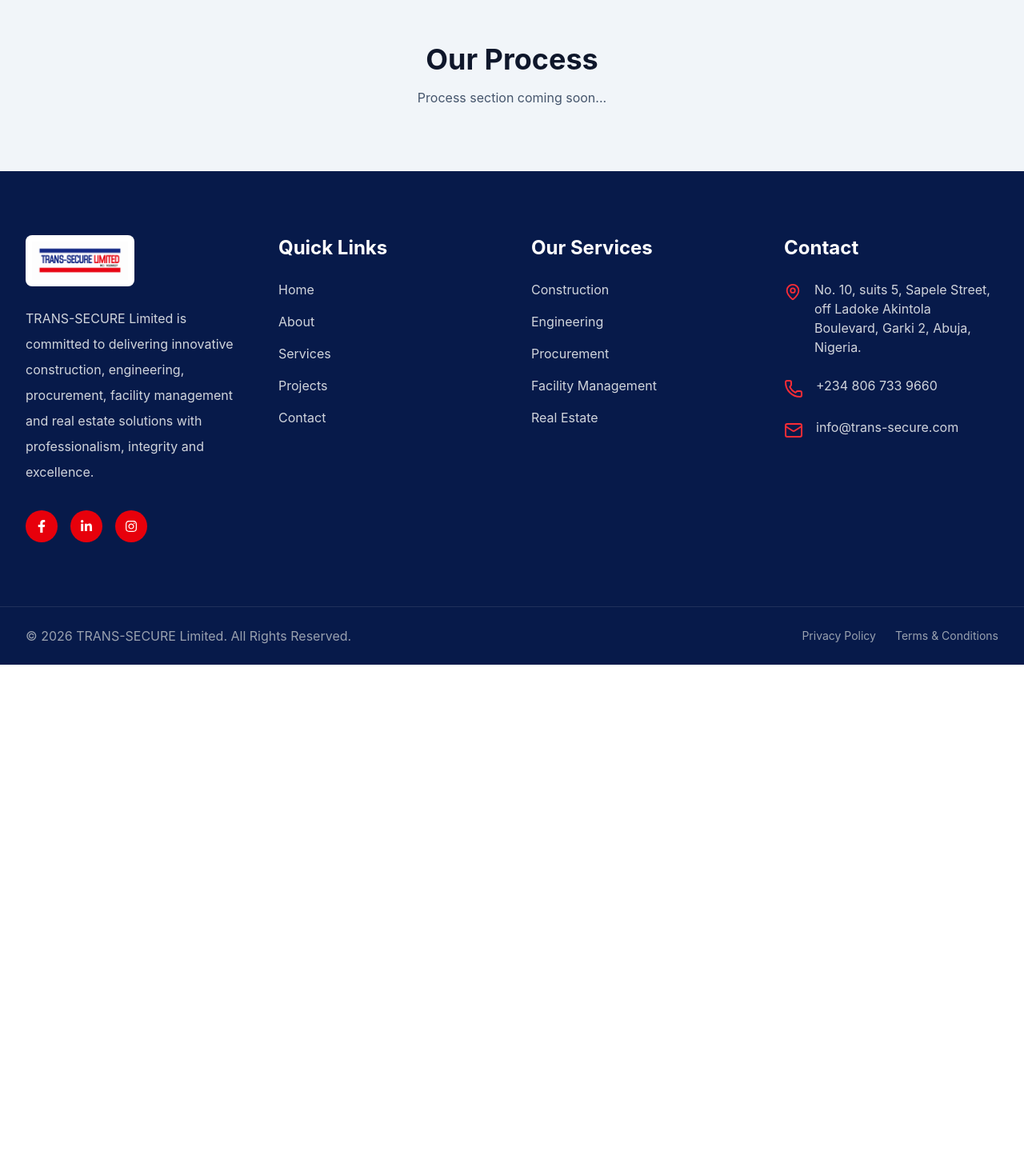
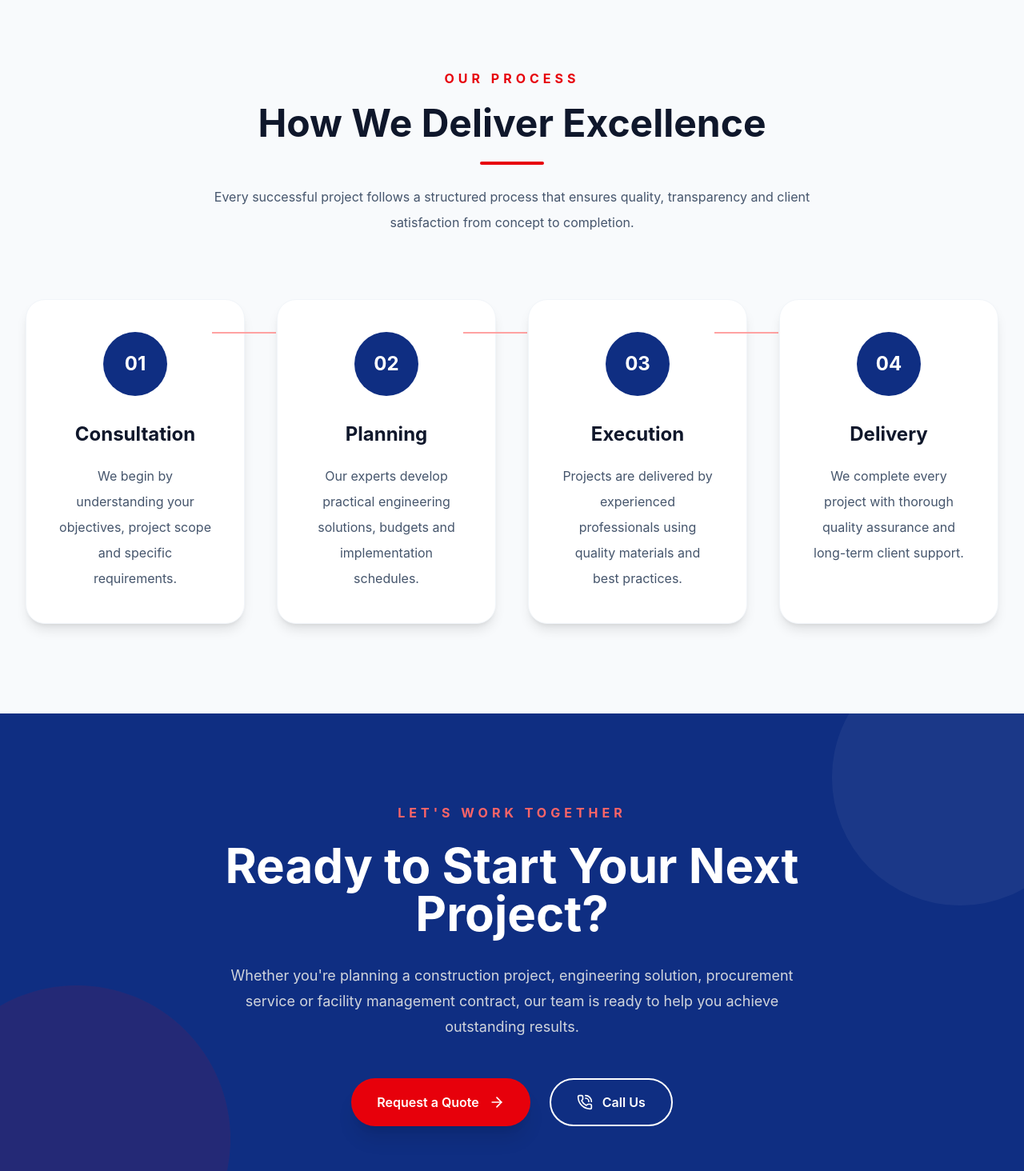
Before and after one commit to Anasbashir0/TRANS-SECURE-WEBSITE, a React (Vite) app: page /services in a window 1280 px wide. Shown: the part 3140-4604 px from the top of the page at 80% size. Before the commit the page ends 3971 px from the top, so only its background shows below. Built offline with nearby package versions, Linux system fonts and the light colour scheme.

Commit message:
Complete Services page with process and CTA sections

```diff
--- /dev/null
+++ b/src/components/CTASection.jsx
@@ -0,0 +1,79 @@
+import { motion } from "framer-motion";
+import { ArrowRight, PhoneCall } from "lucide-react";
+import { Link } from "react-router-dom";
+
+function CTASection() {
+  return (
+    <section className="py-28 bg-[#0F2E82] relative overflow-hidden">
+
+      {/* Background Decoration */}
+
+      <div className="absolute -top-20 -right-20 w-80 h-80 rounded-full bg-white/5"></div>
+      <div className="absolute -bottom-24 -left-24 w-96 h-96 rounded-full bg-red-600/10"></div>
+
+      <div className="relative max-w-5xl mx-auto px-8 text-center">
+
+        <motion.p
+          initial={{ opacity: 0, y: 20 }}
+          whileInView={{ opacity: 1, y: 0 }}
+          viewport={{ once: true }}
+          className="uppercase tracking-[5px] text-red-400 font-bold"
+        >
+          LET'S WORK TOGETHER
+        </motion.p>
+
+        <motion.h2
+          initial={{ opacity: 0, y: 30 }}
+          whileInView={{ opacity: 1, y: 0 }}
+          transition={{ delay: 0.1 }}
+          viewport={{ once: true }}
+          className="text-5xl md:text-6xl font-bold text-white mt-6"
+        >
+          Ready to Start Your Next Project?
+        </motion.h2>
+
+        <motion.p
+          initial={{ opacity: 0 }}
+          whileInView={{ opacity: 1 }}
+          transition={{ delay: 0.2 }}
+          viewport={{ once: true }}
+          className="mt-8 text-gray-300 text-lg leading-8 max-w-3xl mx-auto"
+        >
+          Whether you're planning a construction project, engineering
+          solution, procurement service or facility management contract,
+          our team is ready to help you achieve outstanding results.
+        </motion.p>
+
+        <motion.div
+          initial={{ opacity: 0, y: 25 }}
+          whileInView={{ opacity: 1, y: 0 }}
+          transition={{ delay: 0.3 }}
+          viewport={{ once: true }}
+          className="mt-12 flex flex-wrap justify-center gap-6"
+        >
+
+          <Link
+            to="/contact"
+            className="inline-flex items-center gap-3 bg-red-600 hover:bg-red-700 transition-all duration-300 px-8 py-4 rounded-full text-white font-semibold shadow-xl hover:scale-105"
+          >
+            Request a Quote
+            <ArrowRight size={20} />
+          </Link>
+
+          <a
+            href="tel:+2340000000000"
+            className="inline-flex items-center gap-3 border-2 border-white text-white hover:bg-white hover:text-[#0F2E82] transition-all duration-300 px-8 py-4 rounded-full font-semibold"
+          >
+            <PhoneCall size={20} />
+            Call Us
+          </a>
+
+        </motion.div>
+
+      </div>
+
+    </section>
+  );
+}
+
+export default CTASection;
--- a/src/components/ProcessSection.jsx
+++ b/src/components/ProcessSection.jsx
@@ -1,15 +1,95 @@
+import { motion } from "framer-motion";
+import processSteps from "../data/processSteps";
+
 function ProcessSection() {
   return (
-    <section className="py-20 bg-slate-100">
-      <div className="max-w-7xl mx-auto px-8 text-center">
-        <h2 className="text-4xl font-bold text-slate-900">
-          Our Process
-        </h2>
+    <section className="py-28 bg-slate-50">
 
-        <p className="mt-4 text-slate-600">
-          Process section coming soon...
-        </p>
+      <div className="max-w-7xl mx-auto px-8">
+
+        {/* Section Heading */}
+
+        <div className="text-center mb-20">
+
+          <p className="uppercase tracking-[5px] text-red-600 font-bold">
+            OUR PROCESS
+          </p>
+
+          <h2 className="text-5xl font-bold mt-5 text-slate-900">
+            How We Deliver Excellence
+          </h2>
+
+          <div className="w-20 h-1 bg-red-600 rounded-full mx-auto mt-6"></div>
+
+          <p className="mt-6 max-w-3xl mx-auto text-slate-600 leading-8">
+            Every successful project follows a structured process that
+            ensures quality, transparency and client satisfaction from
+            concept to completion.
+          </p>
+
+        </div>
+
+        {/* Process Steps */}
+
+        <div className="grid md:grid-cols-2 lg:grid-cols-4 gap-10 relative">
+
+          {processSteps.map((step, index) => (
+
+            <motion.div
+              key={step.id}
+              initial={{ opacity: 0, y: 40 }}
+              whileInView={{ opacity: 1, y: 0 }}
+              viewport={{ once: true }}
+              transition={{
+                duration: 0.6,
+                delay: index * 0.15,
+              }}
+              whileHover={{
+                y: -8,
+              }}
+              className="relative bg-white rounded-3xl p-10 shadow-lg hover:shadow-2xl transition-all duration-500 border border-slate-100 text-center"
+            >
+
+              {/* Number */}
+
+              <div className="w-20 h-20 mx-auto rounded-full bg-[#0F2E82] text-white flex items-center justify-center text-2xl font-bold">
+
+                {step.step}
+
+              </div>
+
+              {/* Title */}
+
+              <h3 className="mt-8 text-2xl font-bold text-slate-900">
+
+                {step.title}
+
+              </h3>
+
+              {/* Description */}
+
+              <p className="mt-5 text-slate-600 leading-8">
+
+                {step.description}
+
+              </p>
+
+              {/* Connector Line */}
+
+              {index !== processSteps.length - 1 && (
+
+                <div className="hidden lg:block absolute top-10 -right-10 w-20 h-[2px] bg-red-300"></div>
+
+              )}
+
+            </motion.div>
+
+          ))}
+
+        </div>
+
       </div>
+
     </section>
   );
 }
--- a/src/pages/Services.jsx
+++ b/src/pages/Services.jsx
@@ -7,6 +7,8 @@ import servicesBanner from "../assets/images/services-banner.jpg";
 import WhyChooseSection from "../components/WhyChooseSection";
 
 import ProcessSection from "../components/ProcessSection";
+
+import CTASection from "../components/CTASection";
 
 function Services() {
   return (
@@ -20,6 +22,7 @@ function Services() {
       <ServicesGrid />
       <WhyChooseSection />
       <ProcessSection />
+      <CTASection />
     </>
   );
 }
```
